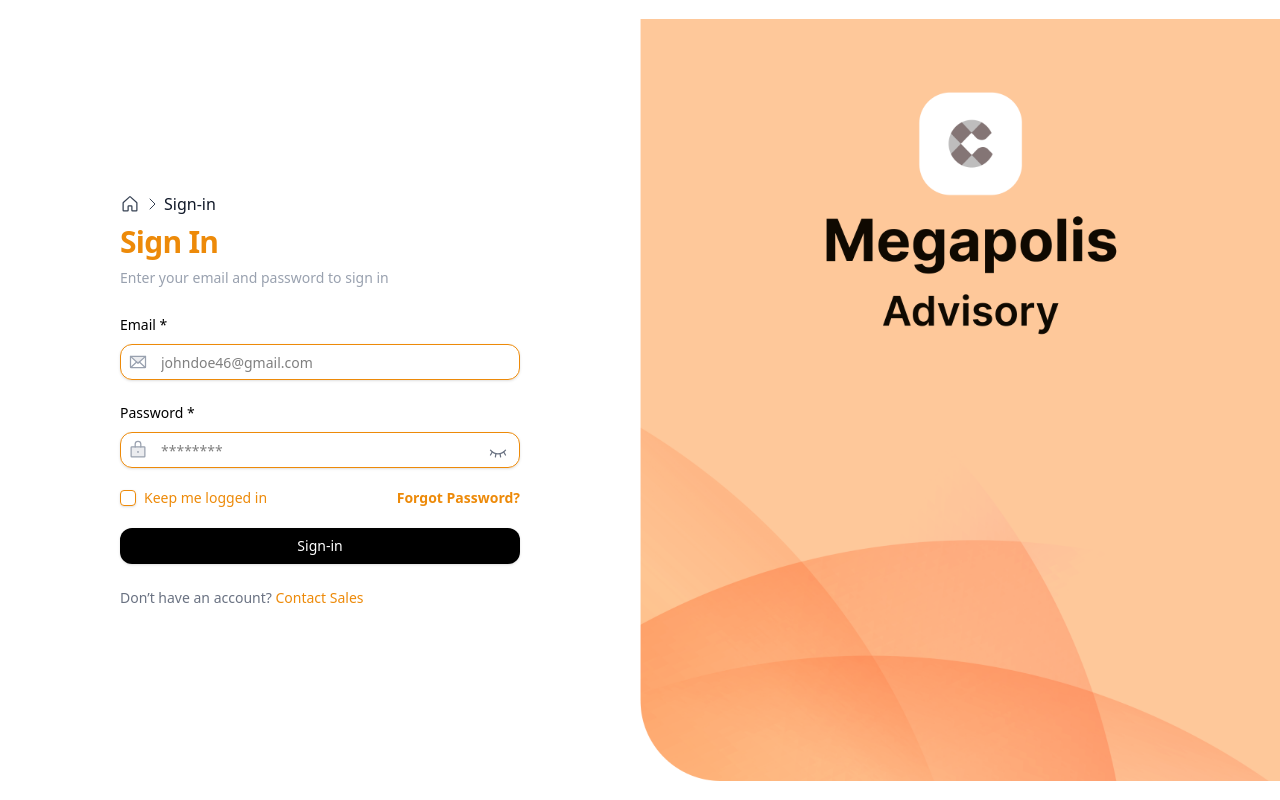
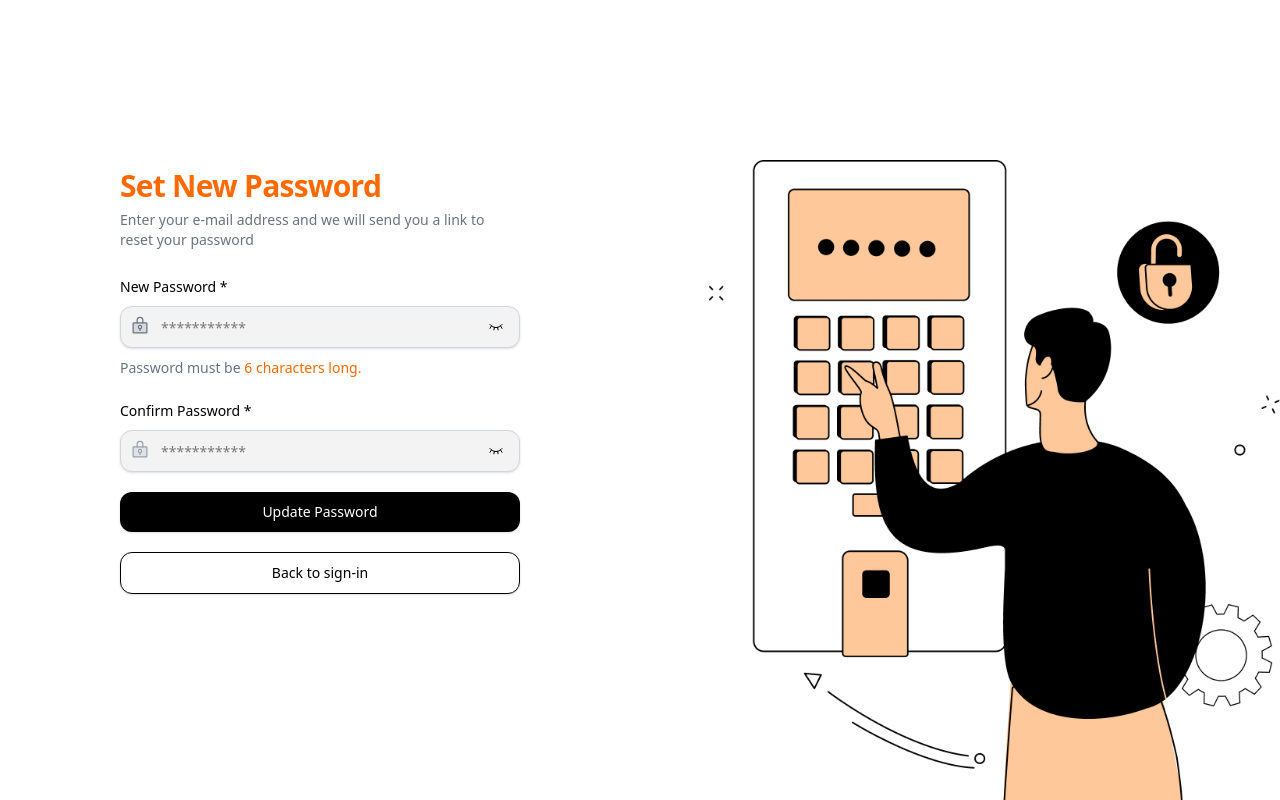
Before and after one commit to 099rahulyadav/dashboard, a React (Vite) app: page / in a window 1280 px wide. Built offline with nearby package versions, Linux system fonts and the light colour scheme.

Commit message:
added reset password screen

```diff
--- a/src/App.tsx
+++ b/src/App.tsx
@@ -13,9 +13,9 @@ function App() {
       {/* <Dashboard />
       <CreateOrganization/>
       <EditOrganizationDetails/>
-      <OrganizationDetailsView/>
-      <SetNewPassword/> */}
-      <SignInPage/>
+      <OrganizationDetailsView/> */}
+      <SetNewPassword/>
+      {/* <SignInPage/> */}
       {/* <ResetPasswordDialog/> */}
     </div>
   )
--- a/src/components/SetNewPassword.tsx
+++ b/src/components/SetNewPassword.tsx
@@ -1,137 +1,142 @@
-import React, { useState } from 'react';
-import { Button } from '@/components/ui/button';
-import { Input } from '@/components/ui/input';
-import { Label } from '@/components/ui/label';
-import { Eye, EyeOff, Building2 } from 'lucide-react';
+import { Card, CardContent, CardHeader, CardTitle } from "@/components/ui/card";
+import { Input } from "@/components/ui/input";
+import { Button } from "@/components/ui/button";
+import { Label } from "@/components/ui/label";
+import { Eye, EyeClosed, LockKey } from "phosphor-react";
+import { useState } from "react";
+import reseticon from "../assets/reseticon.png";
 
 export default function SetNewPassword() {
   const [passwords, setPasswords] = useState({
-    newPassword: '',
-    confirmPassword: ''
+    newPassword: "",
+    confirmPassword: "",
   });
   const [showPassword, setShowPassword] = useState({
     new: false,
-    confirm: false
+    confirm: false,
   });
 
   return (
-    <div className="min-h-screen bg-white flex">
+    <div className="grid grid-cols-1 lg:grid-cols-2 h-screen overflow-hidden">
+      {/* CSS to hide default browser password toggle icon */}
+      <style>
+        {`
+          input[type="password"]::-ms-reveal,
+          input[type="password"]::-ms-clear,
+          input[type="password"]::-webkit-password-visibility-toggle {
+            display: none;
+          }
+        `}
+      </style>
       {/* Left Side - Form */}
-      <div className="flex-1 flex items-center justify-center p-8">
-        <div className="w-full max-w-md">
-          <h1 className="text-2xl font-bold text-orange-500 mb-2">Set New Password</h1>
-          <p className="text-gray-600 mb-8">
-            Enter your e-mail address and we will send you a link to reset your password
+      <div className="flex items-start justify-center bg-white p-8 pt-36 h-full">
+        <Card className="w-full max-w-md shadow-none border-0">
+          <CardHeader >
+            <CardTitle className="text-3xl font-bold text-orange-500">
+              Set New Password
+            </CardTitle>
+            <p className="text-gray-500 text-sm">
+              Enter your e-mail address and we will send you a link to reset your
+              password
             </p>
-
-          <div className="space-y-6">
-            <div className="space-y-2">
+          </CardHeader>
+          <CardContent className="space-y-6">
+            <div className="space-y-5">
+              <div className="space-y-2.5">
                 <Label htmlFor="newPassword">New Password *</Label>
-              <div className="relative">
+                <div className="relative mt-2">
+                  <LockKey
+                    className="absolute left-2.5 top-2.5 h-5 w-5 text-gray-500"
+                    weight="duotone"
+                  />
                   <Input
                     id="newPassword"
                     type={showPassword.new ? "text" : "password"}
-                  placeholder="Password"
+                    placeholder="***********"
                     value={passwords.newPassword}
-                  onChange={(e) => setPasswords({...passwords, newPassword: e.target.value})}
-                  className="pr-10"
+                    onChange={(e) =>
+                      setPasswords({ ...passwords, newPassword: e.target.value })
+                    }
+                    className="pl-10 pr-10 py-5 border border-gray-300 rounded-xl bg-[#F3F3F3]"
                   />
                   <Button
                     type="button"
                     variant="ghost"
                     size="sm"
-                  className="absolute right-0 top-0 h-full px-3"
-                  onClick={() => setShowPassword({...showPassword, new: !showPassword.new})}
+                    className="absolute right-2 top-1 h-8 px-2"
+                    onClick={() =>
+                      setShowPassword({ ...showPassword, new: !showPassword.new })
+                    }
                   >
-                  {showPassword.new ? <EyeOff className="h-4 w-4" /> : <Eye className="h-4 w-4" />}
+                    {showPassword.new ? (
+                      <Eye size={22} weight="duotone" />
+                    ) : (
+                      <EyeClosed size={22} weight="duotone" />
+                    )}
                   </Button>
                 </div>
-              <p className="text-xs text-gray-500">Password must be 6 character long.</p>
+                <p className="text-sm font-medium text-gray-500">
+                  Password must be{" "}
+                  <span className="text-orange-500">6 characters long.</span>
+                </p>
               </div>
 
-            <div className="space-y-2">
+              <div className="space-y-2.5">
                 <Label htmlFor="confirmPassword">Confirm Password *</Label>
-              <div className="relative">
+                <div className="relative mt-2">
+                  <LockKey
+                    className="absolute left-2.5 top-2.5 h-5 w-5 text-gray-400"
+                    weight="duotone"
+                  />
                   <Input
                     id="confirmPassword"
                     type={showPassword.confirm ? "text" : "password"}
-                  placeholder="Password"
+                    placeholder="***********"
                     value={passwords.confirmPassword}
-                  onChange={(e) => setPasswords({...passwords, confirmPassword: e.target.value})}
-                  className="pr-10"
+                    onChange={(e) =>
+                      setPasswords({
+                        ...passwords,
+                        confirmPassword: e.target.value,
+                      })
+                    }
+                    className="pl-10 pr-10 py-5 border border-gray-300 rounded-xl bg-[#F3F3F3]"
                   />
                   <Button
                     type="button"
                     variant="ghost"
                     size="sm"
-                  className="absolute right-0 top-0 h-full px-3"
-                  onClick={() => setShowPassword({...showPassword, confirm: !showPassword.confirm})}
+                    className="absolute right-2 top-1 h-8 px-2"
+                    onClick={() =>
+                      setShowPassword({
+                        ...showPassword,
+                        confirm: !showPassword.confirm,
+                      })
+                    }
                   >
-                  {showPassword.confirm ? <EyeOff className="h-4 w-4" /> : <Eye className="h-4 w-4" />}
+                    {showPassword.confirm ? (
+                      <Eye size={20} weight="duotone" />
+                    ) : (
+                      <EyeClosed size={20} weight="duotone" />
+                    )}
                   </Button>
                 </div>
               </div>
 
-            <Button className="w-full bg-black hover:bg-gray-800">
+              <Button className="w-full bg-black text-white py-5 rounded-xl text-center">
                 Update Password
               </Button>
-
-            <Button variant="outline" className="w-full">
+              <Button variant="outline" className="w-full rounded-xl py-5 text-center">
                 Back to sign-in
               </Button>
             </div>
-        </div>
+          </CardContent>
+        </Card>
       </div>
 
       {/* Right Side - Illustration */}
-      <div className="flex-1 bg-gradient-to-br from-orange-100 to-orange-200 flex items-center justify-center p-8">
-        <div className="relative">
-          {/* Illustration representing password security */}
-          <div className="w-80 h-80 relative">
-            {/* Phone/Device Frame */}
-            <div className="absolute inset-0 bg-white rounded-2xl shadow-lg border-4 border-gray-200 flex flex-col">
-              {/* Screen */}
-              <div className="flex-1 m-4 bg-orange-100 rounded-xl flex flex-col items-center justify-center p-4">
-                {/* Password dots */}
-                <div className="flex gap-2 mb-4">
-                  {[...Array(5)].map((_, i) => (
-                    <div key={i} className="w-3 h-3 bg-black rounded-full" />
-                  ))}
-                </div>
-                {/* Keypad */}
-                <div className="grid grid-cols-4 gap-2 w-32">
-                  {[...Array(16)].map((_, i) => (
-                    <div key={i} className="w-6 h-6 bg-orange-200 rounded" />
-                  ))}
-                </div>
-              </div>
-              {/* Home button */}
-              <div className="w-8 h-8 bg-black rounded mx-auto mb-2" />
-            </div>
-          </div>
-
-          {/* Security Icons */}
-          <div className="absolute -top-8 -right-8 w-16 h-16 bg-black rounded-full flex items-center justify-center">
-            <div className="w-8 h-8 bg-orange-300 rounded-full flex items-center justify-center">
-              <div className="w-4 h-4 bg-orange-500 rounded" />
-            </div>
-          </div>
-
-          {/* Decorative elements */}
-          <div className="absolute -bottom-8 -left-8 w-6 h-6 border-2 border-gray-300 rounded-full" />
-          <div className="absolute top-16 -left-12 w-3 h-3 bg-gray-300 rounded-full" />
-          <div className="absolute -top-4 left-1/2 w-4 h-4 border border-gray-300" style={{transform: 'rotate(45deg)'}} />
-        </div>
-
-        {/* Character illustration */}
-        <div className="absolute bottom-1/4 right-1/3">
-          <div className="w-24 h-32 relative">
-            {/* Person silhouette */}
-            <div className="w-full h-full bg-black rounded-full opacity-80" style={{clipPath: 'ellipse(40% 30% at 50% 25%)'}} />
-            <div className="absolute bottom-0 w-full h-16 bg-black rounded-b-full opacity-80" />
-            {/* Arm pointing */}
-            <div className="absolute top-1/3 right-0 w-8 h-2 bg-black transform rotate-12 origin-left" />
-          </div>
+      <div className="hidden lg:flex items-start justify-center p-0 pt-0 h-full relative">
+        <div className="w-full h-screen flex items-end justify-end">
+          <img src={reseticon} alt=" password reset illustration w-auto object-contain" className="w-auto max-h-[80%] object-contain" style={{ position: 'absolute', bottom: 0, right: 0 }} />
         </div>
       </div>
     </div>
--- a/src/components/SignInPage.tsx
+++ b/src/components/SignInPage.tsx
@@ -77,7 +77,7 @@ export default function SignInPage() {
                   />
                   <Input
                     id="password"
-                    type={showPassword ? "text" : "password"}
+                    type={showPassword ? "password" : "text"}
                     placeholder="********"
                     className="pl-10 pr-10 py-2 border border-[#ED8A09]  rounded-xl focus:border-[#ED8A09]  focus:ring-0"
                     required
@@ -129,11 +129,11 @@ export default function SignInPage() {
       </div>
       {/* Right: Brand Info */}
       <div className="hidden md:flex flex-row justify-end items-center relative overflow-hidden">
-          <img
-            src={Frame}
-            alt="Megapolis Advisory logo"
-            className="h-full object-contain max-h-full"
-          />
+        <img
+          src={Frame}
+          alt="Megapolis Advisory logo"
+          className="h-full object-contain max-h-full"
+        />
       </div>
     </div>
   );
```
Also changed, not shown: src/assets/Frame1.png (deleted), src/assets/reseticon.png (added). Lines whose indentation alone changed are shown as unchanged.
